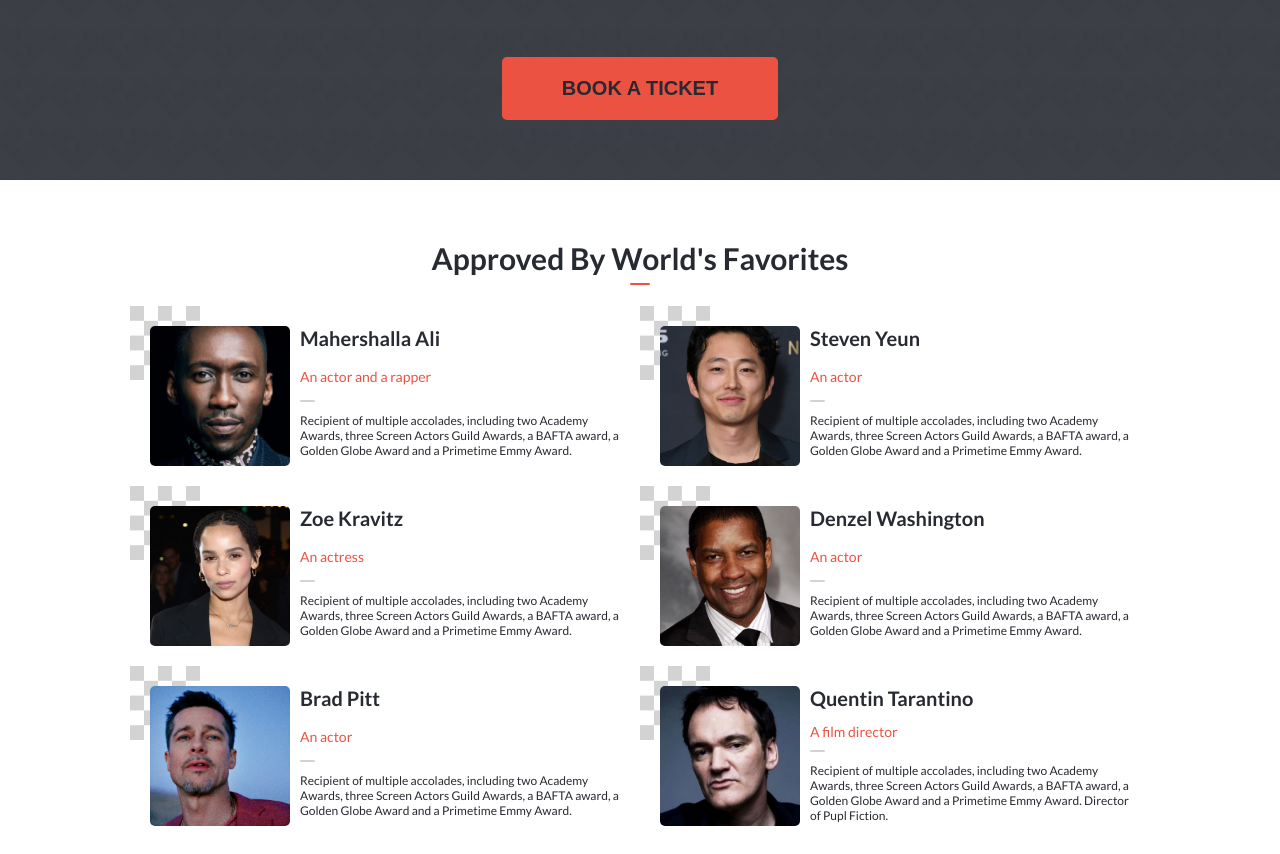
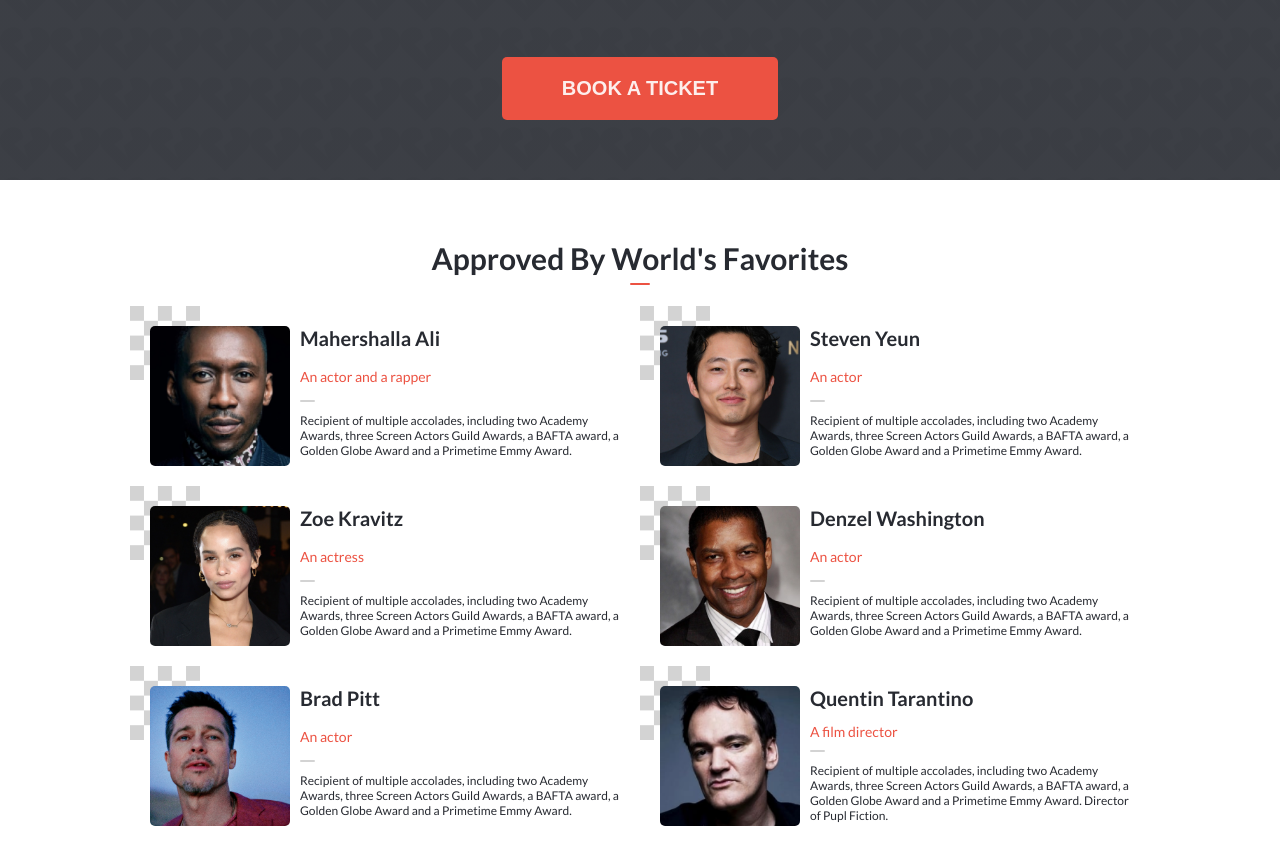
Before and after one commit to anuarshaidenov/LDN-film-fest, a website with bundled scripts: page docs/index.html in a window 1280 px wide. Shown: the part 1136-1990 px from the top of the page. Built offline with nearby package versions, Linux system fonts and the light colour scheme.

Commit message:
Fix the cta button color

```diff
--- a/docs/styles/components/_buttons.scss
+++ b/docs/styles/components/_buttons.scss
@@ -21,7 +21,7 @@
 .btn-cta {
   font-size: 1rem;
   font-weight: 700;
-  color: $color-primary;
+  color: rgba($color-white, 0.9);
   background: $color-secondary;
   padding: 1em 3em;
   border: none;
```
Also changed, not shown: docs/styles/main.css, 1 other file.
